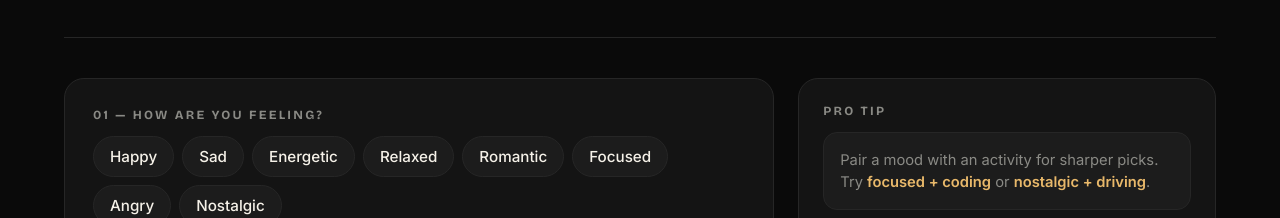
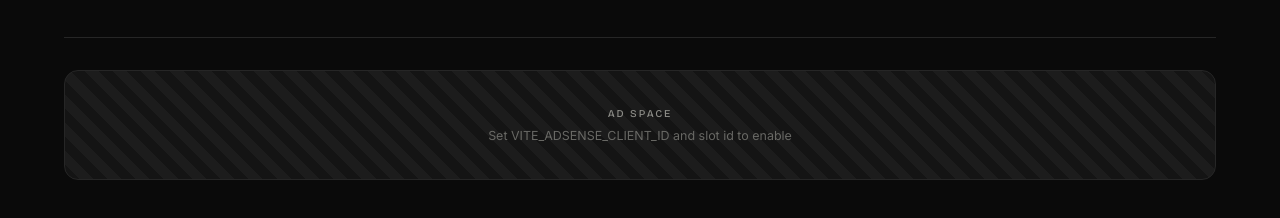
Before and after one commit to vjadhav28/music-recommender, a React (Vite) app in the folder frontend/: page / in a window 1280 px wide. Shown: the part 582-800 px from the top of the page. Built offline with nearby package versions, Linux system fonts and the light colour scheme; no server answers.

Commit message:
feat: integrate AdSense in Vite/React app
Add AdSense loader script, ad component, placements, and styles

Co-authored-by: Varsha Jadhav <169608645+vjadhav28@users.noreply.github.com>

```diff
--- a/frontend/src/App.jsx
+++ b/frontend/src/App.jsx
@@ -2,7 +2,12 @@ import React, { useEffect, useMemo, useState } from 'react';
 import MoodInput from './components/MoodInput';
 import RecommendationList from './components/RecommendationList';
 import RequestHistory from './components/RequestHistory';
+import AdSlot from './components/AdSlot';
 import { buildFallbackResponse } from './lib/fallbackCatalog';
+
+const AD_SLOT_HERO = import.meta.env.VITE_ADSENSE_SLOT_HERO;
+const AD_SLOT_RESULTS = import.meta.env.VITE_ADSENSE_SLOT_RESULTS;
+const AD_SLOT_FOOTER = import.meta.env.VITE_ADSENSE_SLOT_FOOTER;
 
 const HISTORY_STORAGE_KEY = 'music-recommender-history';
 
@@ -169,6 +174,8 @@ export default function App() {
         </div>
       </section>
 
+      <AdSlot slot={AD_SLOT_HERO} className="ad-slot--horizontal" />
+
       <main className="layout-grid">
         <section className="surface panel">
           <MoodInput onSubmit={handleSubmit} loading={loading} />
@@ -195,7 +202,12 @@ export default function App() {
           </div>
         )}
 
-        {recommendations && <RecommendationList data={recommendations} request={lastRequest} />}
+        {recommendations && (
+          <>
+            <RecommendationList data={recommendations} request={lastRequest} />
+            <AdSlot slot={AD_SLOT_RESULTS} className="ad-slot--inline" />
+          </>
+        )}
       </section>
 
       {history.length > 0 && (
@@ -217,6 +229,8 @@ export default function App() {
           />
         </section>
       )}
+
+      <AdSlot slot={AD_SLOT_FOOTER} className="ad-slot--horizontal" />
     </div>
   );
 }
--- /dev/null
+++ b/frontend/src/components/AdSlot.jsx
@@ -0,0 +1,67 @@
+import React, { useEffect, useRef } from 'react';
+
+const CLIENT_ID = import.meta.env.VITE_ADSENSE_CLIENT_ID;
+
+/**
+ * Google AdSense ad slot.
+ *
+ * Required env vars (set in Vercel → Project → Environment Variables):
+ *   VITE_ADSENSE_CLIENT_ID = ca-pub-XXXXXXXXXXXXXXXX
+ *   VITE_ADSENSE_SLOT_INLINE = your numeric slot id (optional per slot)
+ *
+ * Pass `slot` as a prop to override per placement.
+ */
+export default function AdSlot({
+  slot,
+  format = 'auto',
+  layout,
+  layoutKey,
+  responsive = true,
+  className = '',
+  style,
+  label = 'Sponsored',
+}) {
+  const insRef = useRef(null);
+  const pushedRef = useRef(false);
+
+  useEffect(() => {
+    if (!CLIENT_ID || !slot) return;
+    if (pushedRef.current) return;
+    if (typeof window === 'undefined') return;
+    try {
+      // eslint-disable-next-line @typescript-eslint/no-explicit-any
+      (window.adsbygoogle = window.adsbygoogle || []).push({});
+      pushedRef.current = true;
+    } catch (err) {
+      console.log('[v0] adsense push failed:', err?.message);
+    }
+  }, [slot]);
+
+  // In dev or when not configured, render a clearly-labeled placeholder so
+  // layout is preserved without violating AdSense policy in production.
+  if (!CLIENT_ID || !slot) {
+    return (
+      <aside className={`ad-slot ad-slot--placeholder ${className}`} aria-label="Ad placeholder" style={style}>
+        <span className="ad-slot-label">Ad space</span>
+        <span className="ad-slot-hint">Set VITE_ADSENSE_CLIENT_ID and slot id to enable</span>
+      </aside>
+    );
+  }
+
+  return (
+    <aside className={`ad-slot ${className}`} aria-label={label} style={style}>
+      <span className="ad-slot-label">{label}</span>
+      <ins
+        ref={insRef}
+        className="adsbygoogle"
+        style={{ display: 'block' }}
+        data-ad-client={CLIENT_ID}
+        data-ad-slot={slot}
+        data-ad-format={format}
+        data-ad-layout={layout}
+        data-ad-layout-key={layoutKey}
+        data-full-width-responsive={responsive ? 'true' : 'false'}
+      />
+    </aside>
+  );
+}
--- a/frontend/src/main.jsx
+++ b/frontend/src/main.jsx
@@ -2,6 +2,20 @@ import React from 'react';
 import ReactDOM from 'react-dom/client';
 import App from './App';
 import './styles.css';
+
+// Inject Google AdSense loader once if a publisher id is configured.
+const ADSENSE_CLIENT_ID = import.meta.env.VITE_ADSENSE_CLIENT_ID;
+if (ADSENSE_CLIENT_ID && typeof document !== 'undefined') {
+  const existing = document.querySelector('script[data-adsense-loader]');
+  if (!existing) {
+    const s = document.createElement('script');
+    s.async = true;
+    s.crossOrigin = 'anonymous';
+    s.src = `https://pagead2.googlesyndication.com/pagead/js/adsbygoogle.js?client=${ADSENSE_CLIENT_ID}`;
+    s.setAttribute('data-adsense-loader', 'true');
+    document.head.appendChild(s);
+  }
+}
 
 ReactDOM.createRoot(document.getElementById('root')).render(
   <React.StrictMode>
--- a/frontend/src/styles.css
+++ b/frontend/src/styles.css
@@ -713,6 +713,62 @@ body {
   }
 }
 
+/* ---------- Ad slots ---------- */
+
+.ad-slot {
+  display: flex;
+  flex-direction: column;
+  align-items: stretch;
+  gap: 8px;
+  margin: 32px 0;
+  padding: 14px 16px;
+  background: var(--surface);
+  border: 1px solid var(--line);
+  border-radius: 14px;
+  min-height: 120px;
+}
+
+.ad-slot--horizontal {
+  min-height: 110px;
+}
+
+.ad-slot--inline {
+  margin-top: 24px;
+}
+
+.ad-slot-label {
+  font-family: var(--display);
+  font-size: 0.65rem;
+  letter-spacing: 0.18em;
+  text-transform: uppercase;
+  color: var(--text-dim);
+}
+
+.ad-slot-hint {
+  font-family: var(--body);
+  font-size: 0.78rem;
+  color: var(--text-dim);
+  opacity: 0.7;
+}
+
+.ad-slot--placeholder {
+  align-items: center;
+  justify-content: center;
+  text-align: center;
+  background: repeating-linear-gradient(
+    45deg,
+    var(--surface),
+    var(--surface) 10px,
+    var(--surface-2) 10px,
+    var(--surface-2) 20px
+  );
+}
+
+.ad-slot ins.adsbygoogle {
+  display: block;
+  min-height: 90px;
+}
+
 /* ---------- History ---------- */
 
 .history-list {
```
Also changed, not shown: frontend/public/ads.txt (added).
